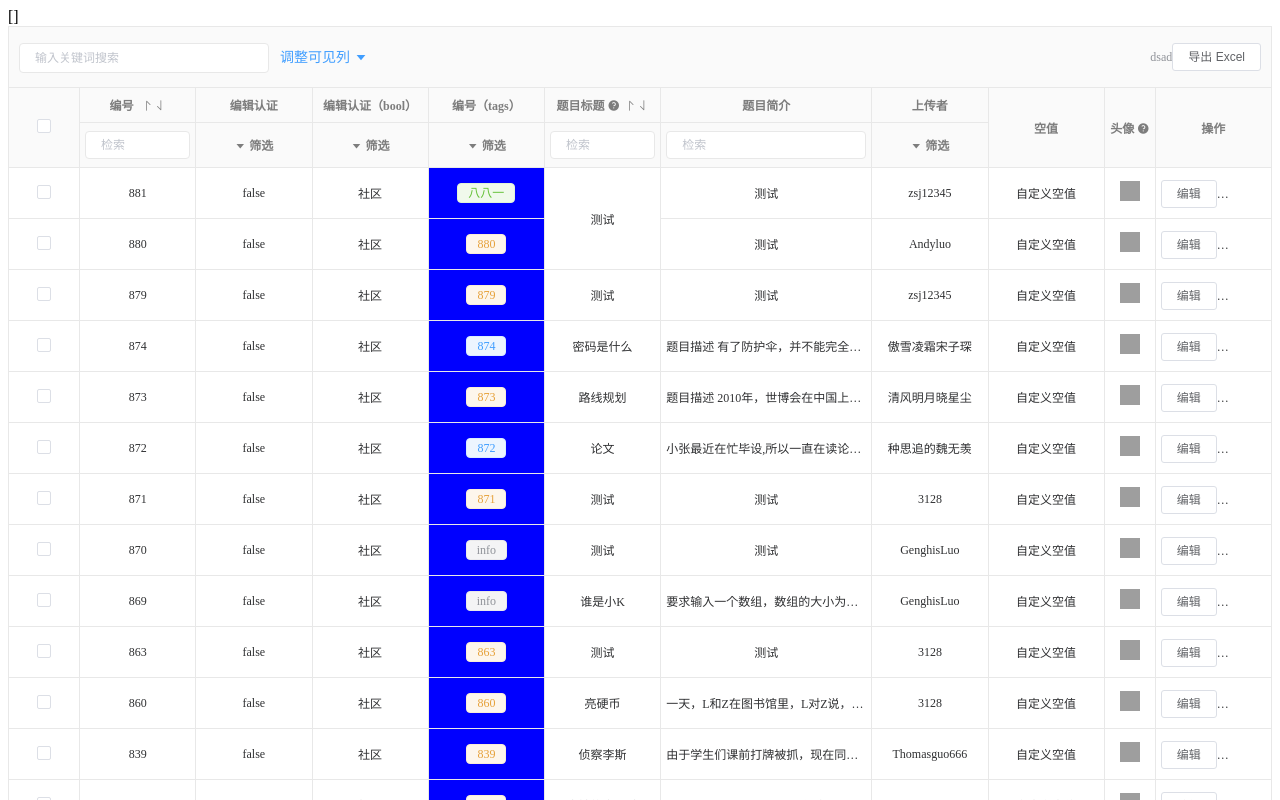
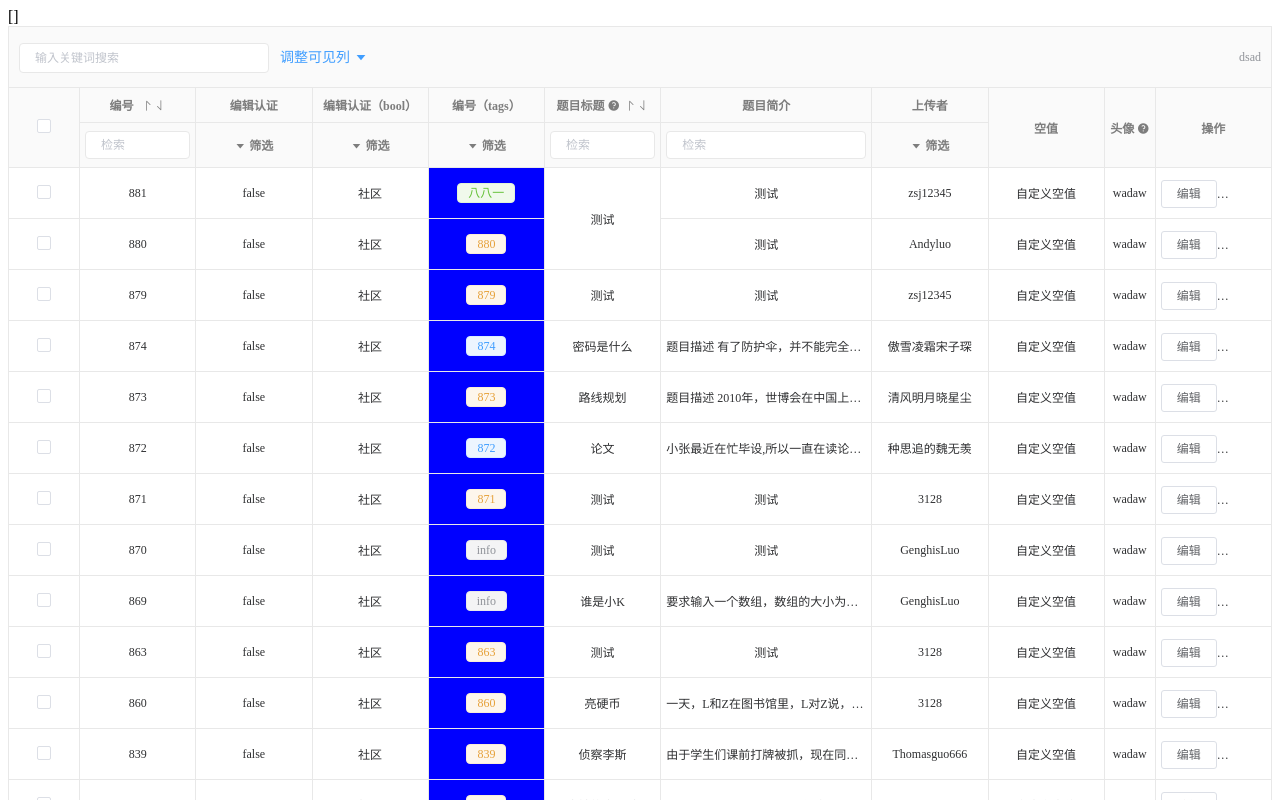
Before and after one commit to CornerSkyless/vue-geelist, a Vue app: page / in a window 1280 px wide. Shown: the top 800 px of the page. Built offline with nearby package versions, Linux system fonts and the light colour scheme; grey boxes are pictures that could not be loaded.

Commit message:
修复去除浅拷贝 bug

```diff
--- a/examples/App.vue
+++ b/examples/App.vue
@@ -19,6 +19,16 @@
 <script lang="ts">
 import { Component, Vue } from "vue-property-decorator";
 import { GeelistOption } from "../packages/components/interface";
+class ExampleA{
+  constructor(source:any){
+    Object.assign(this,source);
+  }
+}
+class ExampleB{
+  constructor(source:any){
+    Object.assign(this,source);
+  }
+}
 
 @Component({
   components: {}
@@ -959,14 +969,18 @@ export default class App extends Vue {
       isAllowedEdit: false,
       isAllowedResubmit: false
     }
-  ];
+  ].map(item => {
+    if(item.id%2==0) return new ExampleA((item));
+    else return new ExampleB((item))
+  });
   selectedList = [];
   option: GeelistOption<any> = {
     rowKey: "id",
-    pageSize: 100,
-    pageSizes: [5, 10, 20, 100],
-    exportExcel: "data",
+    // pageSize: 100,
+    // pageSizes: [5, 10, 20, 100],
+    // exportExcel: "data",
     checkbox: true,
+    disablePagination:true,
     columnOptions: [
       { label: "编号", content: "id",
         sort(a,b){
@@ -1031,8 +1045,10 @@ export default class App extends Vue {
       {
         label: "头像",
         description: "这是插槽的使用方法",
-        content: "uploader.avatarUrl",
-        slot: "avatar",
+        content:(row) => {
+          console.log(row);
+          return 'wadaw'
+        },
         style: {
           width: "40px"
         }
--- a/package.json
+++ b/package.json
@@ -1,7 +1,7 @@
 {
   "name": "vue-geelist",
   "description": "A data table for lazy coder based on Element-UI.",
-  "version": "0.1.3",
+  "version": "0.1.4",
   "author": "cornerskyless <573196853@qq.com>",
   "license": "MIT",
   "private": false,
--- a/packages/components/geelist.vue
+++ b/packages/components/geelist.vue
@@ -481,7 +481,6 @@ export default class Geelist extends Vue {
               if (this.getContent(row, column).includes(keyword))
                 keywordFound = true;
             } catch (e) {
-              console.log(this.getContent(row, column));
             }
           }
         }
@@ -522,17 +521,16 @@ export default class Geelist extends Vue {
         if(this.searchParams.sortType === 'DESC') displayList = displayList.sort((a:any,b:any)=>(this.getContent(b,existSortColumn).localeCompare(this.getContent(a,existSortColumn))));
       }
     }
-    if (this.option.disablePagination) return displayList;
-    const start =
-      (this.searchParams.currentPage - 1) * this.searchParams.pageSize;
-    const end = start + this.searchParams.pageSize;
-    displayList =  displayList.slice(start, end);
     const finalList:any = [];
     const rowKey = this.option.rowKey;
     displayList.forEach((item:any)=>{
       finalList.push(this.filterList.find(i=>i[rowKey]===item[rowKey]));
     });
-    return finalList;
+    if (this.option.disablePagination) return finalList;
+    const start =
+      (this.searchParams.currentPage - 1) * this.searchParams.pageSize;
+    const end = start + this.searchParams.pageSize;
+    return finalList.slice(start, end);
   }
 
   get displayFilterThList(): any[] {
```
Also changed, not shown: 6 other files (tests, documents, lock files or other folders).
